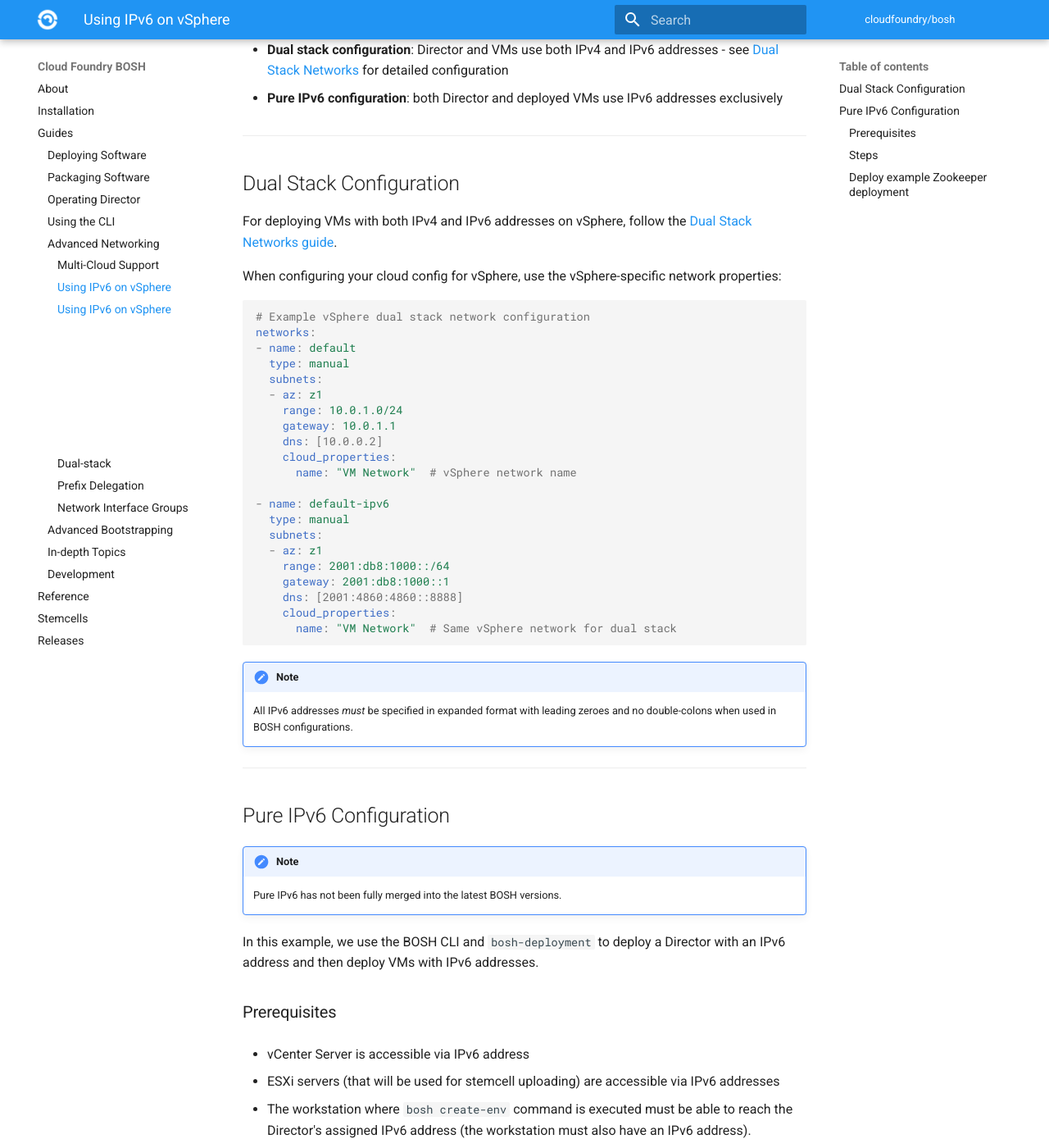
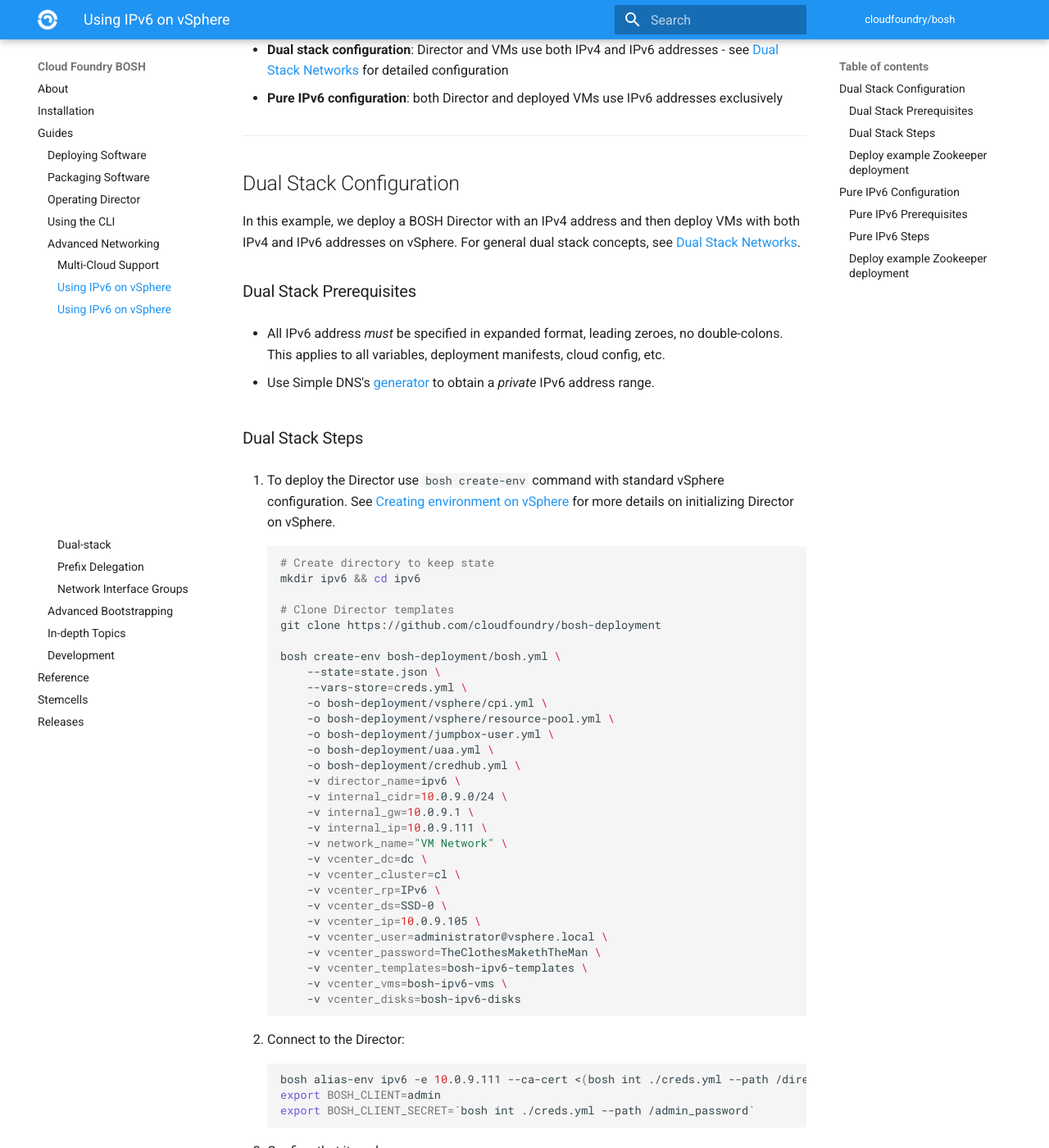
Before and after one commit to cloudfoundry/docs-bosh, an MkDocs documentation site: the page built from content/guide-ipv6-on-vsphere.md, in a window 1280 px wide and 1400 px high, scrolled down 375 px. Shown: the whole window at 82% size. Built offline with MkDocs 1.6.1 and Material for MkDocs 9.7.7, drawn with Linux system fonts in a browser that asks for light colours; old or Windows-style settings are respelled for this version of MkDocs; some of the changed text lies outside the part shown.

Commit message:
Revert the detailed steps for vSphere

````diff
--- a/content/guide-ipv6-on-vsphere.md
+++ b/content/guide-ipv6-on-vsphere.md
@@ -13,36 +13,153 @@ Two possible deployment options:
 
 ## Dual Stack Configuration {: #dual-stack }
 
-For deploying VMs with both IPv4 and IPv6 addresses on vSphere, follow the [Dual Stack Networks guide](dual-stack-networks.md).
+In this example, we deploy a BOSH Director with an IPv4 address and then deploy VMs with both IPv4 and IPv6 addresses on vSphere. For general dual stack concepts, see [Dual Stack Networks](dual-stack-networks.md).
 
-When configuring your cloud config for vSphere, use the vSphere-specific network properties:
+### Dual Stack Prerequisites
 
-```yaml
-# Example vSphere dual stack network configuration
-networks:
-- name: default
-  type: manual
-  subnets:
-  - az: z1
-    range: 10.0.1.0/24
-    gateway: 10.0.1.1
-    dns: [10.0.0.2]
-    cloud_properties:
-      name: "VM Network"  # vSphere network name
+- All IPv6 address *must* be specified in expanded format, leading zeroes, no double-colons. This applies to all variables, deployment manifests, cloud config, etc.
 
-- name: default-ipv6
-  type: manual
-  subnets:
-  - az: z1
-    range: 2001:db8:1000::/64
-    gateway: 2001:db8:1000::1
-    dns: [2001:4860:4860::8888]
-    cloud_properties:
-      name: "VM Network"  # Same vSphere network for dual stack
-```
+- Use Simple DNS's [generator](http://simpledns.com/private-ipv6) to obtain a *private* IPv6 address range.
 
-!!! note
-    All IPv6 addresses *must* be specified in expanded format with leading zeroes and no double-colons when used in BOSH configurations.
+### Dual Stack Steps
+
+1. To deploy the Director use `bosh create-env` command with standard vSphere configuration. See [Creating environment on vSphere](init-vsphere.md) for more details on initializing Director on vSphere.
+
+    ```shell
+    # Create directory to keep state
+    mkdir ipv6 && cd ipv6
+
+    # Clone Director templates
+    git clone https://github.com/cloudfoundry/bosh-deployment
+
+    bosh create-env bosh-deployment/bosh.yml \
+        --state=state.json \
+        --vars-store=creds.yml \
+        -o bosh-deployment/vsphere/cpi.yml \
+        -o bosh-deployment/vsphere/resource-pool.yml \
+        -o bosh-deployment/jumpbox-user.yml \
+        -o bosh-deployment/uaa.yml \
+        -o bosh-deployment/credhub.yml \
+        -v director_name=ipv6 \
+        -v internal_cidr=10.0.9.0/24 \
+        -v internal_gw=10.0.9.1 \
+        -v internal_ip=10.0.9.111 \
+        -v network_name="VM Network" \
+        -v vcenter_dc=dc \
+        -v vcenter_cluster=cl \
+        -v vcenter_rp=IPv6 \
+        -v vcenter_ds=SSD-0 \
+        -v vcenter_ip=10.0.9.105 \
+        -v vcenter_user=administrator@vsphere.local \
+        -v vcenter_password=TheClothesMakethTheMan \
+        -v vcenter_templates=bosh-ipv6-templates \
+        -v vcenter_vms=bosh-ipv6-vms \
+        -v vcenter_disks=bosh-ipv6-disks
+    ```
+
+1. Connect to the Director:
+
+    ```shell
+    bosh alias-env ipv6 -e 10.0.9.111 --ca-cert <(bosh int ./creds.yml --path /director_ssl/ca)
+    export BOSH_CLIENT=admin
+    export BOSH_CLIENT_SECRET=`bosh int ./creds.yml --path /admin_password`
+    ```
+
+1. Confirm that it works:
+
+    ```shell
+    bosh -e ipv6 env
+    ```
+
+    ```text
+    Using environment '10.0.9.111' as '?'
+
+    Name: ...
+    User: admin
+
+    Succeeded
+    ```
+
+### Deploy example Zookeeper deployment
+
+Follow steps below or the [deploy workflow](basic-workflow.md) that goes through the same steps but with more explanation.
+
+1. Update configs with dual stack networks
+
+    ```yaml
+    # ipv6-net.yml
+    networks:
+    - name: ipv6
+      type: manual
+      subnets:
+      - azs: [z1, z2, z3]
+        cloud_properties:
+          name: VM Network
+        dns:
+        - 2001:4860:4860:0000:0000:0000:0000:8888
+        - 2001:4860:4860:0000:0000:0000:0000:8844
+        gateway: 2601:646:100:69f0:20d:b9ff:fe48:9249
+        range: 2601:0646:0100:69f0:0000:0000:0000:0000/64
+        reserved:
+        - 2601:0646:0100:69f0:0000:0000:0000:0000-2601:0646:0100:69f0:0000:0000:0000:0020
+    ```
+
+    ```shell
+    bosh -e ipv6 update-cloud-config ~/workspace/bosh-deployment/vsphere/cloud-config.yml \
+        -v vcenter_cluster=cl \
+        -v internal_cidr=10.0.9.0/24 \
+        -v internal_gw=10.0.9.1 \
+        -v network_name="VM Network"
+
+    bosh -e ipv6 update-config --type cloud --name ipv6 ipv6-net.yml
+
+    bosh -e ipv6 update-runtime-config ~/workspace/bosh-deployment/runtime-configs/dns.yml
+    ```
+
+1. Upload stemcell
+
+    ```shell
+    bosh -e ipv6 upload-stemcell --sha1 0d927b9c5f79b369e646f5c835e33496bf7356c5 \
+    https://bosh.io/d/stemcells/bosh-vsphere-esxi-ubuntu-xenial-go_agent?v=621.74
+    ```
+
+    Note that IPv6 is currently only available for Ubuntu Xenial and Ubuntu Trusty stemcells.
+
+1. Deploy example deployment and see IPv6 addresses
+
+    ```yaml
+    # ipv6-net-use.yml
+
+    - type: replace
+      path: /features?/use_dns_addresses
+      value: true
+
+    - type: replace
+      path: /instance_groups/name=zookeeper/networks/0/default?
+      value: [dns, gateway]
+
+    - type: replace
+      path: /instance_groups/name=zookeeper/networks/-
+      value:
+        name: ipv6
+
+    - type: replace
+      path: /instance_groups/name=smoke-tests/jobs/name=smoke-tests/consumes?/conn/network
+      value: ipv6
+    ```
+
+    ```shell
+    bosh -e ipv6 -d zookeeper deploy <(wget -O- https://raw.githubusercontent.com/cppforlife/zookeeper-release/master/manifests/zookeeper.yml) \
+      -o ipv6-net-use.yml
+
+    bosh -e ipv6 -d zookeeper instances
+    ```
+
+1. Run Zookeeper smoke tests
+
+    ```shell
+    bosh -e ipv6 -d zookeeper run-errand smoke-tests
+    ```
 
 ---
 
@@ -53,7 +170,7 @@ networks:
 
 In this example, we use the BOSH CLI and `bosh-deployment` to deploy a Director with an IPv6 address and then deploy VMs with IPv6 addresses.
 
-### Prerequisites
+### Pure IPv6 Prerequisites
 
 - vCenter Server is accessible via IPv6 address
 
@@ -67,7 +184,7 @@ In this example, we use the BOSH CLI and `bosh-deployment` to deploy a Director
 
 - Use Simple DNS's [generator](http://simpledns.com/private-ipv6) to obtain a *private* IPv6 address range.
 
-### Steps
+### Pure IPv6 Steps
 
 1. To deploy the Director use `bosh create-env` command with additional IPv6-specific ops files. See [Creating environment on vSphere](init-vsphere.md) for more details on initializing Director on vSphere.
 
````
